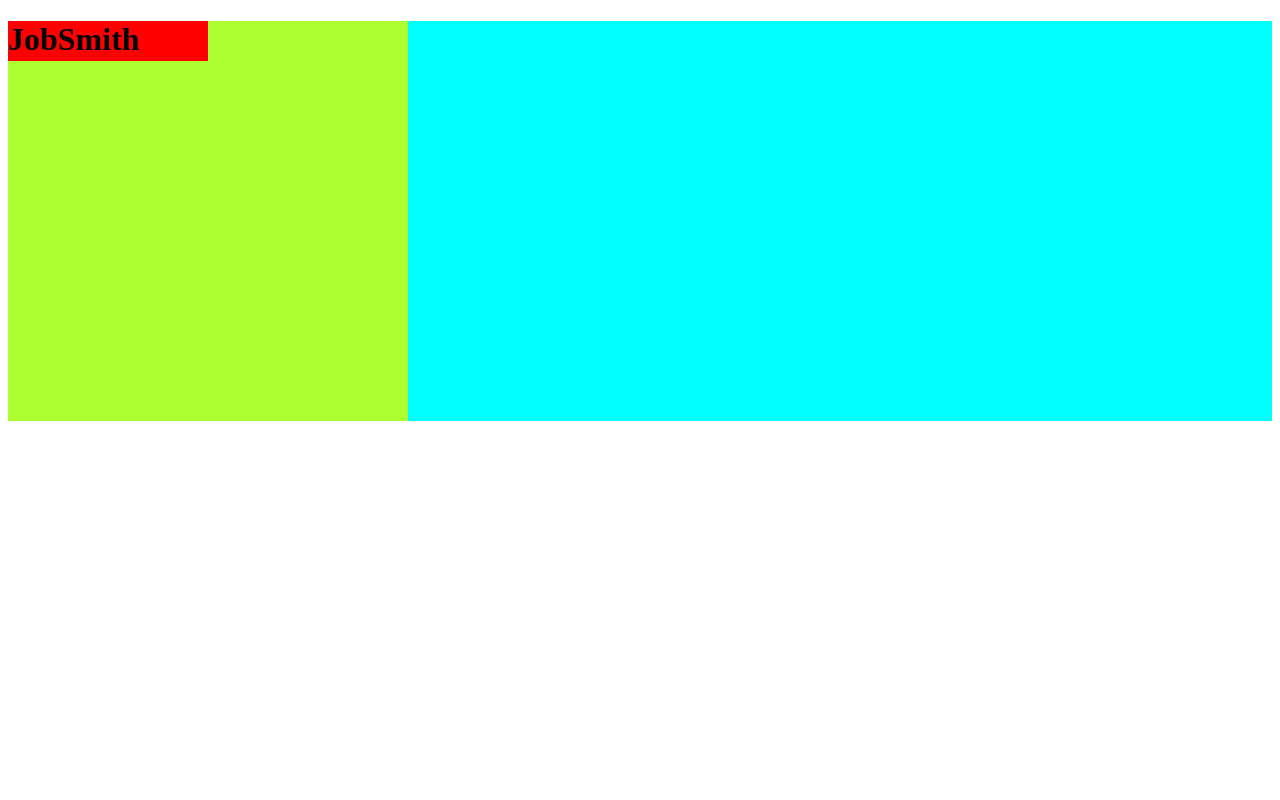
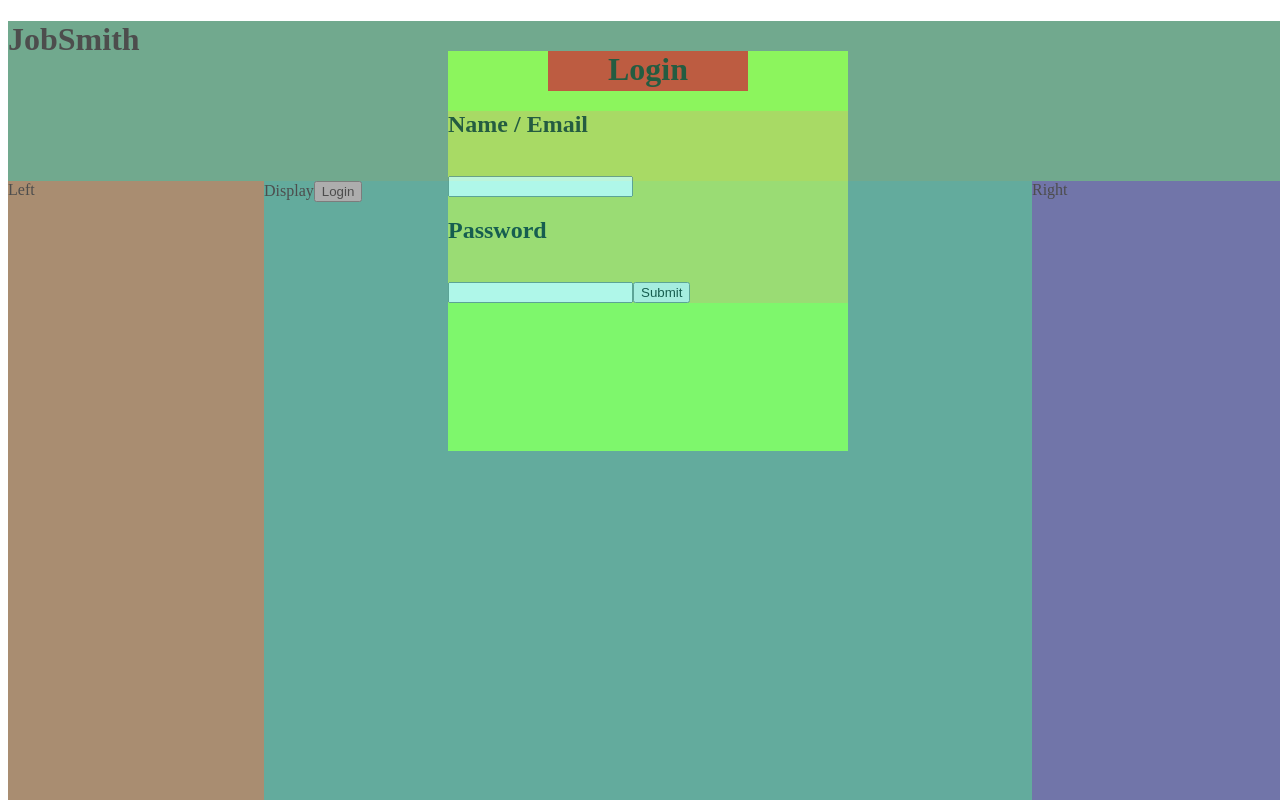
Before and after one commit to Job-Smith/JobSmith, a React app: page / in a window 1280 px wide. Shown: the top 800 px of the page. Built offline with nearby package versions, Linux system fonts and the light colour scheme.

Commit message:
add loginPage

```diff
--- a/src/App.jsx
+++ b/src/App.jsx
@@ -24,27 +24,59 @@ const mapDispatchToProps = dispatch => ({
 
 function Show(props) {
   const isLoggedIn = props.isLoggedIn;
+  const hello = props.hello;
+  // const isLoggedIn = props.login;
+  // console.log('props login', props.login);
+  console.log('PROPS', props.isLoggedIn);
+  console.log('propsit', props)
+  // let isLoggedIn = props.isLoggedIn;
+  // console.log('login from store', store.login);
   if (isLoggedIn) {
     return <LoginContainer/>;
   }
-  return <MainContainer/>;;
+  return <MainContainer/>;
 }
 
+// function ShowLogin(props) {
+//   const loggedIn = props.login.active;
+//   if (LoggedIn) {
+//     return <LoginContainer/>;
+//   }
+//   return <MainContainer/>;
+// }
+
+
 class App extends Component {
+
+  // ShowLogin(props) {
+  //   const loggedIn = props.login.active;
+  //   if (LoggedIn) {
+  //     return <LoginContainer/>;
+  //   }
+  //   return <MainContainer/>;
+  // }
+
   constructor(props) {
-    console.log(props);
+    // console.log('props in App', props);
+    // console.log('props login 2', props.login.active);
     super(props);
   }
+
+  // if props login active is true: render login
 
   // if store's Login show is true, replace MainContainer
   // ..with LoginContainer
   render() {
-
+    // const state = store.getState();
+    // console.log(state);
+    // var ShowLogin = this.ShowLogin.bind(this);
     return(
       <div>
-        <Show isLoggedIn={true} />
-        {/* <LoginContainer/> */}
-        {/* <MainContainer/> */}
+        {/* <Show isLoggedIn={true} /> */}
+        {/* <ShowLogin/> */}
+        {/* {<ShowLogin/>} */}
+        <LoginContainer/>
+        <MainContainer/>
       </div>
     )
   }
--- a/src/actions/actions.js
+++ b/src/actions/actions.js
@@ -6,4 +6,9 @@ export const updateSkills = (skills) => ({
   payload: skills,
 });
 
+export const showLogin = (login) => ({
+  type: types.SHOW_LOGIN,
+  payload: login,
+});
+
 // add more action creators
--- a/src/constants/actionTypes.js
+++ b/src/constants/actionTypes.js
@@ -1,2 +1,3 @@
 // add action type constants i.e.:
 export const UPDATE_SKILLS = "UPDATE_SKILLS";
+export const SHOW_LOGIN = "SHOW_LOGIN";
--- a/src/containers/Login/Login.css
+++ b/src/containers/Login/Login.css
@@ -1,15 +1,41 @@
-.container {
+/* .container {
     width: 100%;
     height: 100%;
     background-color: cyan;
+} */
+#loginContainer {
+    width: 100%;
+    height: 100%;
+    background-color: grey;
+    z-index: 1000;
+    opacity: 0.6;
+    position: fixed;
+    padding-top: 30px;
 }
-.outerBox {
+#loginOuterBox {
     width: 400px;
     height: 400px;
     background-color: greenyellow;
+    margin: 0 auto;
+    /* padding: 30px; */
 }
 #loginHeader {
     width: 200px;
     height: 40px;
     background-color: red;
+    text-align: center;
+    margin: auto;
 }
+#loginForm {
+    /* /* width: 200px; */
+    /* height: 40px; */
+    /* right: 80%;
+    padding: 10px; */
+    background-color: rgb(221, 210, 61);
+    margin: auto;
+}
+/* #loginFormWrapper {
+    width: 50%;
+    padding: 10px;
+    margin: auto;
+} */
--- a/src/containers/Login/Login.jsx
+++ b/src/containers/Login/Login.jsx
@@ -16,6 +16,7 @@ import { bindActionCreators } from 'redux';
 // import Login from '../containers/Login.jsx';
 // Import css
 import css from './Login.css';
+import * as actions from './../../actions/actions.js';
 
 
 const mapStateToProps = store => ({
@@ -27,20 +28,47 @@ const mapStateToProps = store => ({
 
 const mapDispatchToProps = dispatch => ({
   // return bindActionCreators(actionCreators, dispatch);
+  showLogin: (login) => {
+    dispatch(actions.showLogin(login));
+  }
 });
+
+// function that on click, makes post request to server
+// if login credentials are correct, submit action to store to change loginRecur's display to 'none'
+
+function sendCredentials (credentials) {
+
+}
+
 
 class LoginContainer extends Component {
   constructor(props) {
-    console.log("props", props);
+    // console.log("props", props);
     super(props);
   }
 
+  componentDidMount() {
+    console.log("actions", actions);
+        console.log('componentDidMount');
+        //Update login reducer boolean ....
+        const data = true;
+        this.props.showLogin(data);
+        console.log('props in login', this.props.login.display)
+      }
+
   render() {
     return(
-      <div className="container">
-        <div className="outerBox">
-          <h1 id="loginHeader">JobSmith</h1>
+      <div id="loginContainer" style={{display: this.props.login.display}}>
+        <div id="loginOuterBox">
+          <h1 id="loginHeader">Login</h1>
           { /* Start adding components here... */ }
+          <form id="loginForm">
+            <h2>Name / Email</h2><br></br>
+            <input type="text" name="nameOrEmail"></input><br></br>
+            <h2>Password</h2><br></br>
+            <input type="text" name="password"></input>
+            <input type="submit" value="Submit"></input>
+          </form>
         </div>
       </div>
     )
--- a/src/containers/MainContainer/MainContainer.css
+++ b/src/containers/MainContainer/MainContainer.css
@@ -3,6 +3,7 @@
   width: 100%;
   height: 100%;
   background-color: #D08E8E;
+  /* z-index: 1; */
 }
 
 .top {
--- a/src/containers/MainContainer/MainContainer.jsx
+++ b/src/containers/MainContainer/MainContainer.jsx
@@ -22,7 +22,7 @@ const mapDispatchToProps = dispatch => ({
 
 class MainContainer extends Component {
   constructor(props) {
-    console.log("props", props);
+    // console.log("props", props);
     super(props);
   }
 
--- a/src/reducers/loginReducer.js
+++ b/src/reducers/loginReducer.js
@@ -2,14 +2,13 @@ import * as types from '../constants/actionTypes';
 
 const initialState = {
 //   active: false,
-    display: 'none'
+  display: 'block'
 };
 
 const loginReducer = (state=initialState, action) => {
   let login;
 
   switch(action.type) {
-
     default:
       return state;
   }
```
Also changed, not shown: 1 other file (tests, documents, lock files or other folders).
